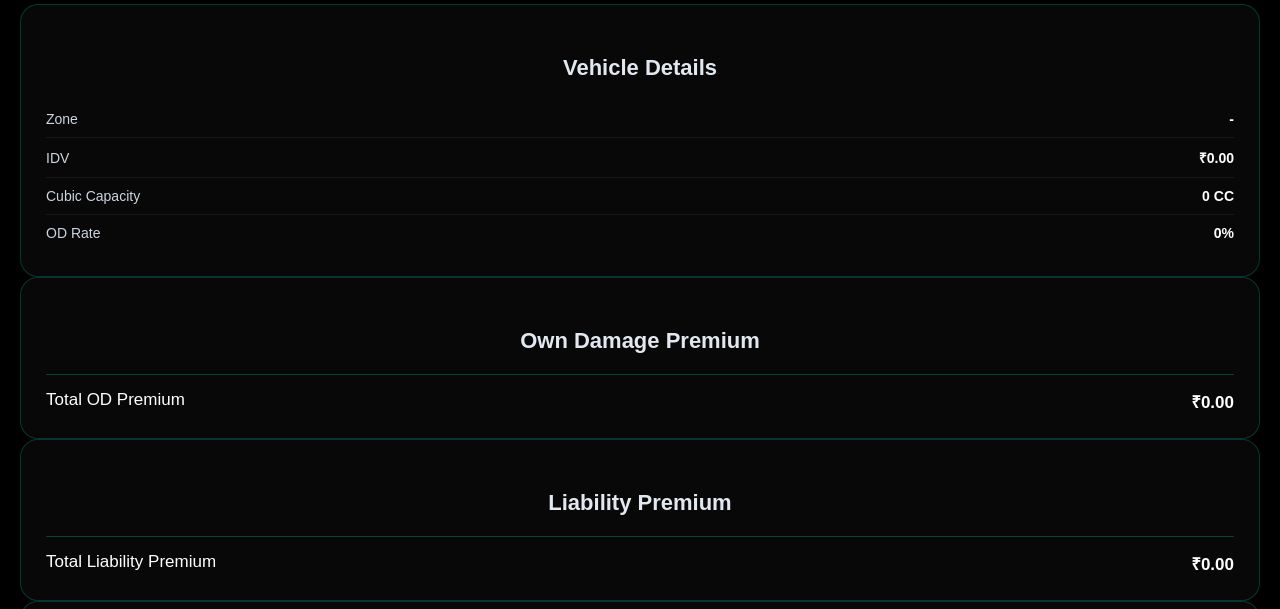
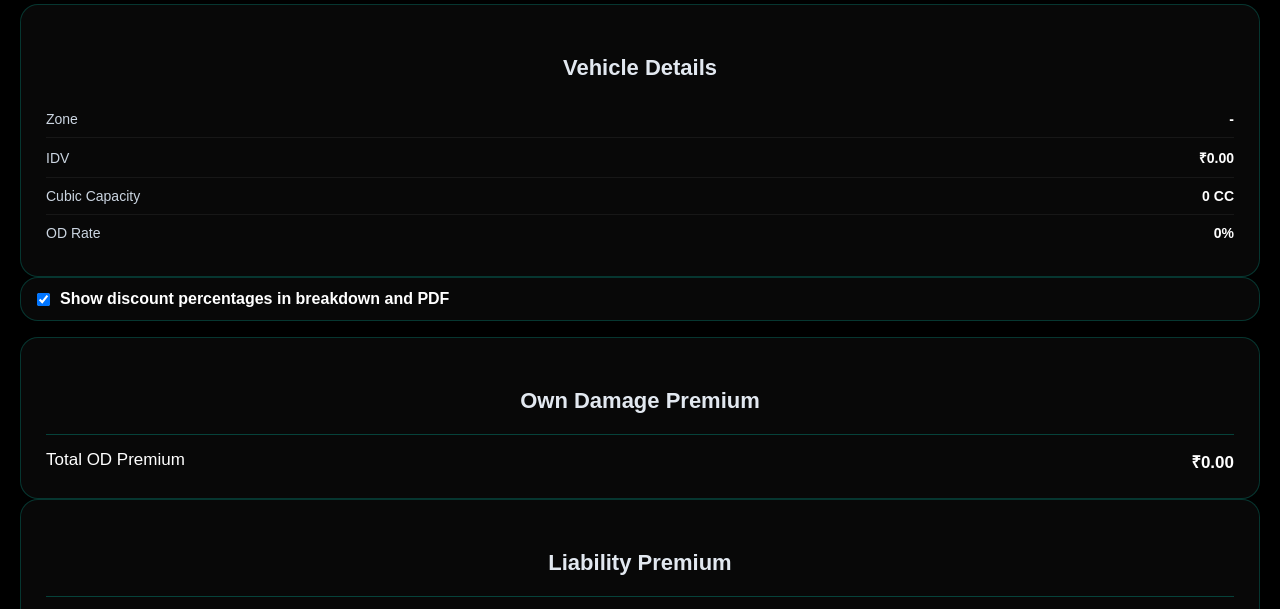
Before and after one commit to 4thepoorguys/UIIC-Motor-Premium-Calculator-Beta, a plain HTML site: page premium-breakdown.html in a window 1280 px wide. Shown: the part 151-760 px from the top of the page. Drawn offline with nearby package versions, Linux system fonts and the light colour scheme.

Commit message:
Update premium-breakdown.html

```diff
--- a/premium-breakdown.html
+++ b/premium-breakdown.html
@@ -88,6 +88,15 @@
 
         </div>
 
+    </div>
+
+     <!-- DISCOUNT LABEL DISPLAY OPTION -->
+    <div class="input-card" style="padding:12px 16px; margin-bottom:16px;">
+        <label for="showDiscountPercentages"
+               style="display:flex; align-items:center; gap:10px; cursor:pointer; font-weight:600;">
+            <input type="checkbox" id="showDiscountPercentages" checked>
+            Show discount percentages in breakdown and PDF
+        </label>
     </div>
 
 
```
